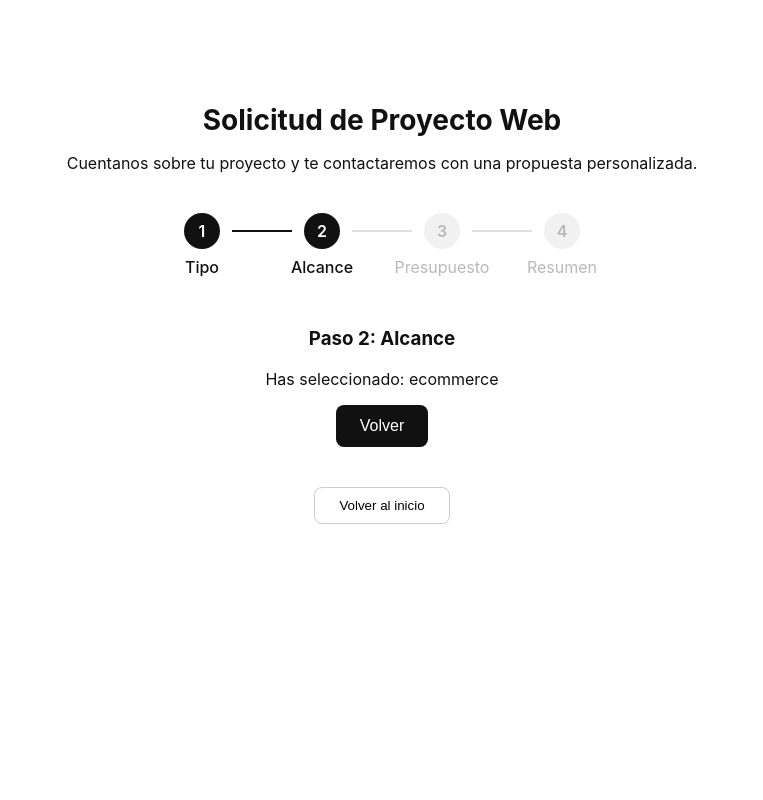
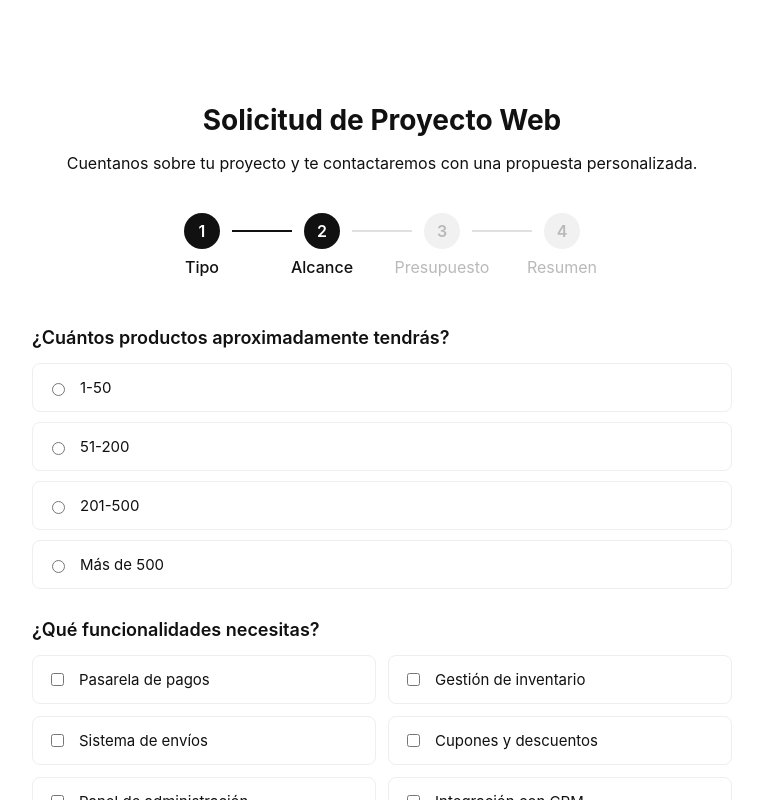
Before and after one commit to Matt-Val/web-fluxa, a React (Vite) app: page /solicitud in a window 1280 px wide. Both pictures are taken after a click on the element 422 px from the left and 475 px from the top of the page. Shown: the top 800 px of the page, without its empty margins (258-1021 px from the left). Built offline with nearby package versions, Linux system fonts and the light colour scheme.

Commit message:
Implementacion en solicitud

```diff
--- a/src/components/PreguntasLanding.jsx
+++ b/src/components/PreguntasLanding.jsx
@@ -31,7 +31,7 @@ export const PreguntasLanding = ( { onChange, valores } ) => {
                         'FAQ',
                         'Integración con redes sociales'
                     ].map(seccion => (
-                        <label key={seccion} className="'seleccion-item">
+                        <label key={seccion} className="seleccion-item">
                             <input
                                 type="checkbox"
                                 checked={(valores.secciones || []).includes(seccion)}
--- a/src/css/Solicitud.css
+++ b/src/css/Solicitud.css
@@ -1,3 +1,4 @@
+/* src/css/Solicitud.css */
 
 .form-view {
     text-align: center;
@@ -13,7 +14,7 @@
     margin-bottom: 10px;
 }
 
-/* Stepper, circulos y lineas */
+/* Stepper, círculos y líneas */
 .stepper {
     display: flex;
     justify-content: center;
@@ -66,23 +67,19 @@
     background: #111;
 }
 
-.form-card:hover .form-icon-box {
-    background: #111;
-    color: #fff;
-}
-/* Grid de las opciones */
+/* --- GRID DE OPCIONES (DISTRIBUCIÓN 2 y 2) --- */
 .form-grid {
     display: grid;
-    grid-template-columns: repeat(2,1fr);
+    grid-template-columns: repeat(2, 1fr); /* Volvemos a las 2 columnas */
     gap: 20px;
-    max-width: 850px;
+    max-width: 850px; /* Aumentamos el ancho para que quepan bien las dos columnas */
     margin: 0 auto;
 }
 
 .form-card {
     display: flex;
     align-items: center;
-    padding: 24px;
+    padding: 20px 24px;
     border: 1px solid #eee;
     border-radius: 12px;
     cursor: pointer;
@@ -94,9 +91,10 @@
 .form-card:hover {
     border-color: #111;
     box-shadow: 0 4px 20px rgba(0,0,0,0.04);
+    background-color: #fcfcfc;
 }
 
-/* Contenedor del Icono */
+/* Contenedor del Icono y Efecto Hover */
 .form-icon-box {
     width: 52px;
     height: 52px;
@@ -105,12 +103,13 @@
     display: flex;
     align-items: center;
     justify-content: center;
-    font-size: 22px;
+    font-size: 24px;
     margin-right: 18px;
     transition: all 0.2s ease;
+    color: #111;
+    flex-shrink: 0; /* Evita que el icono se deforme si hay mucho texto */
 }
 
-/* Efecto Hover - Al pasar el Mouse */
 .form-card:hover .form-icon-box {
     background: #111;
     color: #fff;
@@ -124,11 +123,58 @@
 
 .form-card-info p {
     margin: 0;
-    font-size: 14px;
+    font-size: 13px;
     color: #666;
     line-height: 1.4;
 }
 
+/* --- ESTILOS PARA EL PASO 2 (Componentes de preguntas) --- */
+.preguntas-contenedor {
+    text-align: left;
+    max-width: 700px;
+    margin: 0 auto;
+}
+
+.pregunta-bloque {
+    margin-bottom: 30px;
+}
+
+.pregunta-bloque h4 {
+    font-size: 18px;
+    margin-bottom: 15px;
+    font-weight: 600;
+}
+
+.opciones-columna {
+    display: flex;
+    flex-direction: column;
+    gap: 10px;
+}
+
+.opciones-grid {
+    display: grid;
+    grid-template-columns: 1fr 1fr;
+    gap: 12px;
+}
+
+.seleccion-item {
+    display: flex;
+    align-items: center;
+    gap: 12px;
+    padding: 14px;
+    border: 1px solid #eee;
+    border-radius: 8px;
+    cursor: pointer;
+    transition: 0.2s ease;
+    font-size: 15px;
+}
+
+.seleccion-item:hover {
+    border-color: #111;
+    background: #f9f9f9;
+}
+
+/* --- BOTONES Y OTROS --- */
 .step-subtitle {
     margin-bottom: 30px;
     color: #666;
@@ -147,3 +193,18 @@
 .btn-secondary:hover {
     background: #f9f9f9;
 }
+
+.btn-black {
+    background-color: #111;
+    color: white;
+    border: none;
+    padding: 12px 24px;
+    border-radius: 8px;
+    cursor: pointer;
+    font-weight: 600;
+    transition: transform 0.2s ease;
+}
+
+.btn-black:hover {
+    transform: translateY(-2px);
+}
--- a/src/pages/Solicitud.jsx
+++ b/src/pages/Solicitud.jsx
@@ -2,22 +2,40 @@ import React, { useState } from 'react';
 import { useNavigate } from 'react-router-dom';
 import '../css/Solicitud.css';
 
+import { PreguntasEcommerce } from '../components/PreguntasEcommerce';
+import { PreguntasLanding } from '../components/PreguntasLanding';
+import { PreguntasBlog } from '../components/PreguntasBlogs';
+import { PreguntasCorporate } from '../components/PreguntasCorporate';
+
 const Solicitud = () => {
+
     const [step, setStep] = useState(1);
-    const [formData, setFormData] = useState( {
-        tipo : '' ,
+
+    // Agregamos los detalles para guardar las respuestas del paso 2
+    const [formData, setFormData] = useState({
+        tipo: '',
+        detalles: {},
         presupuesto: ''
-    } );
+    });
 
     const navigate = useNavigate();
 
+    // Al seleccionar el tipo, reiniciamos detalles por si el usuario vuelve hacia atras y cambia de opcion
     const seleccionarTipo = (tipo) => {
-        setFormData( { ...formData, tipo } );
-        setStep(2); // Que avance al siguiente paso
+        setFormData( { ...formData, tipo, detalles: {} } );
+        setStep(2);
+    }
+
+    // Funcion para pasar los componentes (onChange ) y capturar los datos
+    const handleDetalles = (campo, valor) => {
+        setFormData(prev => ({
+            ...prev,
+            detalles: { ...prev.detalles, [campo]: valor }
+        }));
     };
 
     const seleccionarPresupuesto = (rango) => {
-        setFormData({ ...formData, presupuesto: rango});
+        setFormData({ ...formData, presupuesto: rango } );
         setStep(4);
     }
 
@@ -80,10 +98,29 @@ const Solicitud = () => {
                 )}
 
                 { step === 2 && (
-                    <div>
-                        <h3>Paso 2: Alcance </h3>
-                        <p>Has seleccionado: {formData.tipo}</p>
-                        <button className="btn-black" onClick={() => setStep(1) }> Volver </button>
+                    <div className="step-container">
+                        {/* Renderizado condicional basado en el tipo seleccionado */}
+
+                        {formData.tipo === 'ecommerce' && (
+                            <PreguntasEcommerce onChange ={handleDetalles} valores={formData.detalles} />
+                        )}
+
+                        {formData.tipo === 'landing' && (
+                            <PreguntasLanding onChange = {handleDetalles} valores={formData.detalles} />
+                        )}
+
+                        {formData.tipo === 'blog' && (
+                            <PreguntasBlog onChange = {handleDetalles} valores={formData.detalles} />
+                        )}
+
+                        {formData.tipo === 'corporate' && (
+                            <PreguntasCorporate onChange = {handleDetalles} valores={formData.detalles} />
+                        )}
+
+                        <div className="btn-group" style={{marginTop: '20px', display: 'flex', justifyContent: 'center', gap: '20px' }}>
+                            <button className="btn-secondary" onClick={() => setStep(1)}>Atrás</button>
+                            <button className="btn-black" onClick={() => setStep(3)}>Continuar</button>
+                        </div>
                     </div>
                 )}
             </section>
```
